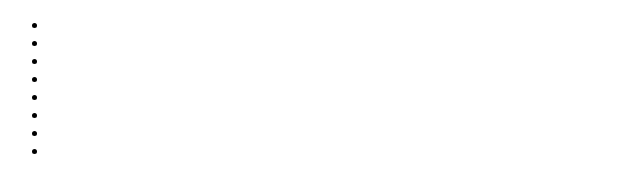
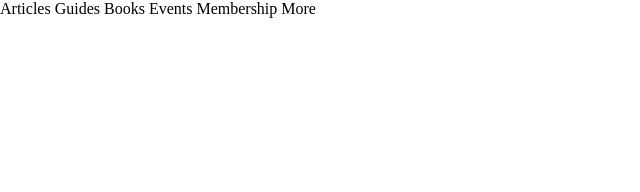
Before and after one commit to rashidmvk/SmashingMagazineClone, a plain HTML site: page index.html in a window 1280 px wide. Shown: the whole page, without its empty margins (0-640 px from the left). Drawn offline with Linux system fonts and the light colour scheme.

Commit message:
Create stylesheets

```diff
--- /dev/null
+++ b/css/reset.css
@@ -0,0 +1,109 @@
+/* http://meyerweb.com/eric/tools/css/reset/ 2. v2.0 | 20110126
+  License: none (public domain)
+*/
+
+del,
+dfn,
+em,
+img,
+ins,
+kbd,
+q,
+s,
+samp,
+small,
+strike,
+/*strong,*/
+sub,
+sup,
+tt,
+var,
+b,
+u,
+i,
+center,
+dl,
+dt,
+dd,
+ol,
+ul,
+li,
+fieldset,
+form,
+label,
+legend,
+table,
+caption,
+tbody,
+tfoot,
+thead,
+tr,
+th,
+td,
+article,
+aside,
+canvas,
+details,
+embed,
+figure,
+figcaption,
+footer,
+header,
+hgroup,
+menu,
+nav,
+output,
+ruby,
+section,
+summary,
+time,
+mark,
+audio,
+video {
+  margin: 0;
+  padding: 0;
+  border: 0;
+  font: inherit;
+  font-size: 100%;
+  vertical-align: baseline;
+}
+
+
+/* HTML5 display-role reset for older browsers */
+
+article,
+aside,
+details,
+figcaption,
+figure,
+footer,
+header,
+hgroup,
+menu,
+nav,
+section {
+  display: block;
+}
+
+ol,
+ul {
+  list-style: none;
+}
+
+blockquote,
+q {
+  quotes: none;
+}
+
+blockquote:before,
+blockquote:after,
+q:before,
+q:after {
+  content: '';
+  content: none;
+}
+
+table {
+  border-collapse: collapse;
+  border-spacing: 0;
+}
--- a/css/style.css
+++ b/css/style.css
@@ -0,0 +1,16 @@
+body,
+html {
+  background-color: white;
+  position: relative;
+  margin: 0;
+  font-size: 100%;
+  padding: 0;
+}
+
+.nav-flex div ul li{
+  display: inline;
+}
+
+.nav-links {
+  list-style-type: none;
+}
--- a/index.html
+++ b/index.html
@@ -4,20 +4,28 @@
     <meta charset="UTF-8">
     <meta name="viewport" content="width=device-width, initial-scale=1.0">
     <title>Document</title>
+    <link rel="stylesheet" href="./css/style.css">
+    <link rel="stylesheet" href="./css/reset.css">
 </head>
 <body>
-    <nav>
-        <ul>
-            <li></li>
-            <li></li>
-            <li></li>
-            <li></li>
-            <li></li>
-            <li></li>
-            <li></li>
-            <li></li>
-        </ul>
-    </nav>
+
+ <section id="navigation-bar">
+    <nav class="nav-flex">
+        <div></div>
+        <div>
+          <ul class="nav-links">
+            <li><a>Articles</a></li>
+            <li><a>Guides</a></li>
+            <li><a>Books</a></li>
+            <li><a>Events</a></li>
+            <li><a>Membership</a></li>
+            <li><a>More</a></li>
+          </ul>
+        </div>
+        <div></div>
+      </nav>
+ </section>
+
     <main>
         <div class="container-grid-1">
 
```
